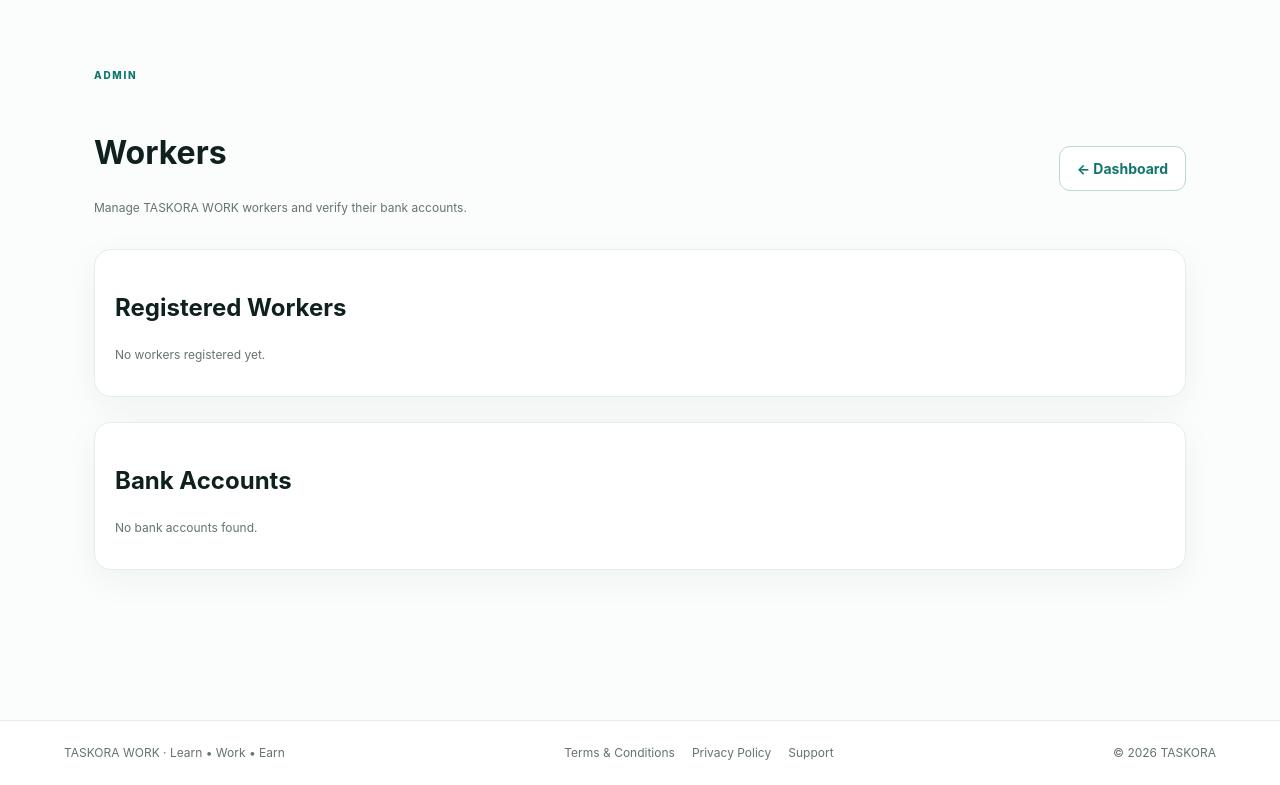
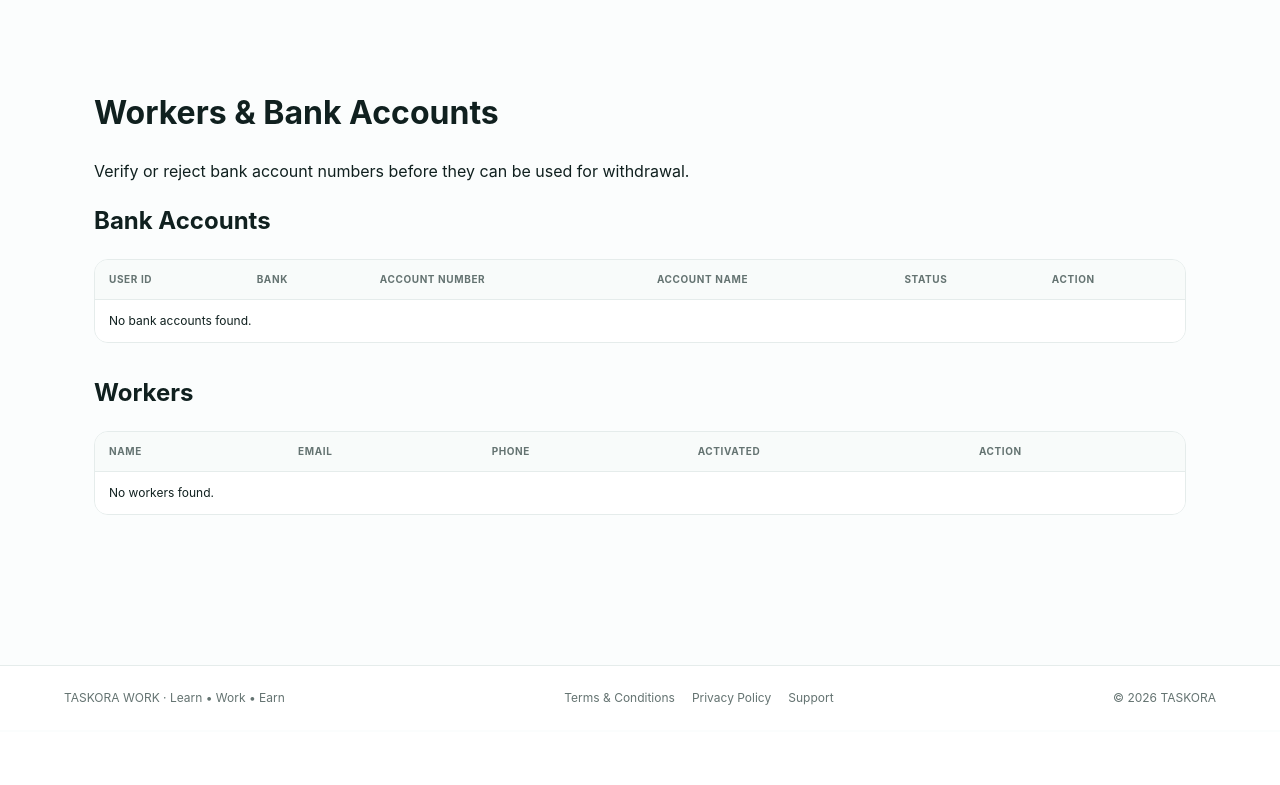
Before and after one commit to ssdplc1-crypto/taskora-work, a Flask app: page /admin/users in a window 1280 px wide. Shown: the part 68-853 px from the top of the page. After the commit the page ends 773 px from the top, so only its background shows below. Run offline with Flask 3, Linux system fonts and the light colour scheme; the visitor is signed in with stand-in values (Sample User, id 1); data comes from the database, SQL or seed files in the repository; some libraries are stand-ins or nearby versions.

Commit message:
Add files via upload

```diff
--- a/templates/admin_users.html
+++ b/templates/admin_users.html
@@ -1,158 +1,67 @@
 {% extends "base.html" %}
-
+{% block title %}Workers & Bank Accounts — TASKORA WORK{% endblock %}
 {% block content %}
 <div class="container">
-    <div class="eyebrow">ADMIN</div>
+  <h1>Workers & Bank Accounts</h1>
+  <p>Verify or reject bank account numbers before they can be used for withdrawal.</p>
 
-    <div class="actions" style="justify-content:space-between;align-items:center;">
-        <div>
-            <h1>Workers</h1>
-            <p class="muted">Manage TASKORA WORK workers and verify their bank accounts.</p>
-        </div>
-        <a href="{{ url_for('admin_dashboard') }}" class="btn ghost">← Dashboard</a>
+  <h2>Bank Accounts</h2>
+  <div class="table-wrap">
+    <table>
+      <thead>
+        <tr><th>User ID</th><th>Bank</th><th>Account Number</th><th>Account Name</th><th>Status</th><th>Action</th></tr>
+      </thead>
+      <tbody>
+      {% for b in banks %}
+        <tr>
+          <td>{{ b.user_id }}</td>
+          <td>{{ b.bank_name }}<br><small>{{ b.bank_code }}</small></td>
+          <td>{{ b.account_number }}</td>
+          <td>{{ b.account_name or '—' }}</td>
+          <td>{{ (b.status or ('verified' if b.is_verified else 'pending'))|upper }}</td>
+          <td>
+            {% if (b.status or ('verified' if b.is_verified else 'pending')) != 'verified' %}
+              <form method="post" action="{{ url_for('admin_verify_bank', bank_id=b.id) }}" style="display:inline-block;margin:2px">
+                <button class="btn" type="submit">Verify</button>
+              </form>
+            {% endif %}
+            {% if (b.status or ('verified' if b.is_verified else 'pending')) != 'rejected' %}
+              <form method="post" action="{{ url_for('admin_reject_bank', bank_id=b.id) }}" style="display:inline-block;margin:2px">
+                <input name="note" placeholder="Reason (optional)" maxlength="500" style="max-width:180px">
+                <button class="btn" type="submit" onclick="return confirm('Reject this bank account number?')">Reject Account</button>
+              </form>
+            {% else %}
+              <small>{{ b.rejection_note or 'Rejected' }}</small>
+            {% endif %}
+          </td>
+        </tr>
+      {% else %}
+        <tr><td colspan="6">No bank accounts found.</td></tr>
+      {% endfor %}
+      </tbody>
+    </table>
   </div>
 
-    {% with messages = get_flashed_messages(with_categories=true) %}
-        {% if messages %}
-            {% for category, message in messages %}
-                <div class="card" style="margin:15px 0;padding:14px;">
-                    {{ message }}
-                </div>
-            {% endfor %}
-        {% endif %}
-    {% endwith %}
-
-    <div class="card" style="margin-top:20px;overflow-x:auto;">
-        <h2>Registered Workers</h2>
-
-        {% if users %}
-            <table style="width:100%;border-collapse:collapse;">
-                <thead>
+  <h2 style="margin-top:32px">Workers</h2>
+  <div class="table-wrap">
+    <table>
+      <thead><tr><th>Name</th><th>Email</th><th>Phone</th><th>Activated</th><th>Action</th></tr></thead>
+      <tbody>
+      {% for u in users %}
         <tr>
-                        <th style="text-align:left;padding:12px;">ID</th>
-                        <th style="text-align:left;padding:12px;">Worker</th>
-                        <th style="text-align:left;padding:12px;">Email</th>
-                        <th style="text-align:left;padding:12px;">Phone</th>
-                        <th style="text-align:left;padding:12px;">Status</th>
-                        <th style="text-align:left;padding:12px;">Action</th>
-                    </tr>
-                </thead>
-
-                <tbody>
-                    {% for user in users %}
-                    <tr style="border-top:1px solid #e5eceb;">
-                        <td style="padding:12px;">
-                            {{ user["id"] }}
-                        </td>
-
-                        <td style="padding:12px;">
-                            <strong>{{ user["full_name"] }}</strong>
-                        </td>
-
-                        <td style="padding:12px;">
-                            {{ user["email"] }}
-                        </td>
-
-                        <td style="padding:12px;">
-                            {{ user["phone"] }}
-                        </td>
-
-                        <td style="padding:12px;">
-                            {% if user["activated"] %}
-                                <span style="color:#087f5b;font-weight:700;">
-                                    Activated
-                                </span>
-                            {% else %}
-                                <span style="color:#b42318;font-weight:700;">
-                                    Not Activated
-                                </span>
-                            {% endif %}
-                        </td>
-
-                        <td style="padding:12px;">
-                            <form method="POST"
-                                  action="{{ url_for('admin_toggle_activation', user_id=user['id']) }}">
-                                {% if user["activated"] %}
-                                    <button type="submit" class="btn danger small">
-                                        Deactivate
-                                    </button>
-                                {% else %}
-                                    <button type="submit" class="btn small">
-                                        Activate
-                                    </button>
-                                {% endif %}
+          <td>{{ u.full_name }}</td><td>{{ u.email }}</td><td>{{ u.phone }}</td>
+          <td>{{ 'YES' if u.activated else 'NO' }}</td>
+          <td>
+            <form method="post" action="{{ url_for('admin_toggle_activation', user_id=u.id) }}">
+              <button class="btn" type="submit">{{ 'Deactivate' if u.activated else 'Activate' }}</button>
             </form>
           </td>
         </tr>
+      {% else %}
+        <tr><td colspan="5">No workers found.</td></tr>
       {% endfor %}
       </tbody>
     </table>
-        {% else %}
-            <p class="muted">No workers registered yet.</p>
-        {% endif %}
-    </div>
-
-    <div class="card" style="margin-top:25px;overflow-x:auto;">
-        <h2>Bank Accounts</h2>
-
-        {% if banks %}
-            <table style="width:100%;border-collapse:collapse;">
-                <thead>
-                    <tr>
-                        <th style="text-align:left;padding:12px;">Bank</th>
-                        <th style="text-align:left;padding:12px;">Account Name</th>
-                        <th style="text-align:left;padding:12px;">Account Number</th>
-                        <th style="text-align:left;padding:12px;">Status</th>
-                        <th style="text-align:left;padding:12px;">Action</th>
-                    </tr>
-                </thead>
-
-                <tbody>
-                    {% for bank in banks %}
-                    <tr style="border-top:1px solid #e5eceb;">
-                        <td style="padding:12px;">
-                            {{ bank["bank_name"] }}
-                        </td>
-
-                        <td style="padding:12px;">
-                            {{ bank["account_name"] }}
-                        </td>
-
-                        <td style="padding:12px;">
-                            {{ bank["account_number"] }}
-                        </td>
-
-                        <td style="padding:12px;">
-                            {% if bank["is_verified"] %}
-                                <span style="color:#087f5b;font-weight:700;">
-                                    Verified
-                                </span>
-                            {% else %}
-                                <span style="color:#b42318;font-weight:700;">
-                                    Not Verified
-                                </span>
-                            {% endif %}
-                        </td>
-
-                        <td style="padding:12px;">
-                            {% if not bank["is_verified"] %}
-                                <form method="POST"
-                                      action="{{ url_for('admin_verify_bank', bank_id=bank['id']) }}">
-                                    <button type="submit" class="btn small">
-                                        Verify
-                                    </button>
-                                </form>
-                            {% else %}
-                                <span class="muted">Verified</span>
-                            {% endif %}
-                        </td>
-                    </tr>
-                    {% endfor %}
-                </tbody>
-            </table>
-        {% else %}
-            <p class="muted">No bank accounts found.</p>
-        {% endif %}
   </div>
 </div>
 {% endblock %}
```
Also changed, not shown: templates/admin_withdrawals.html (+45 -4 lines). Lines whose indentation alone changed are shown as unchanged.
